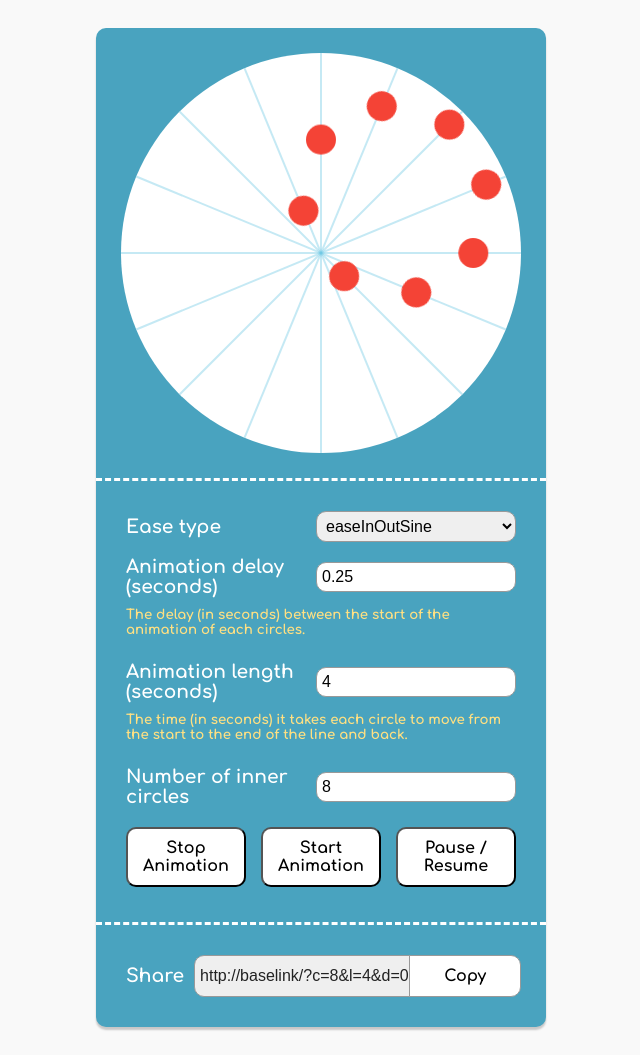
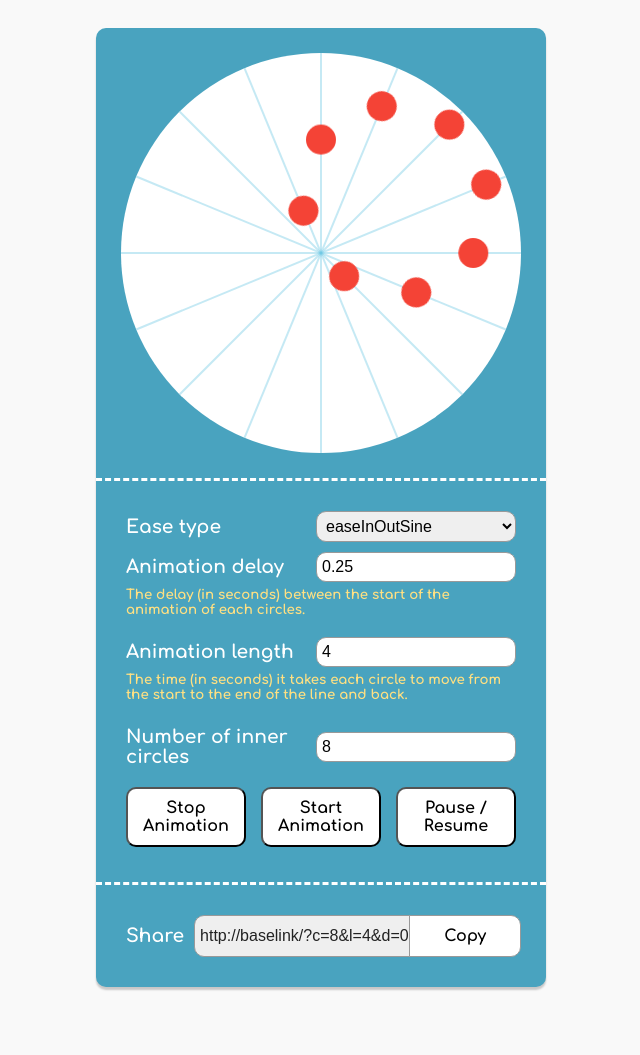
Before and after one commit to not-dalia/relevant-space, a Jekyll site: the page built from circular-animation/index.html, in a window 1280 px wide. Shown: the whole page, without its empty margins (327-967 px from the left). Built offline with Jekyll 4.4.1, drawn with Linux system fonts in a browser that asks for light colours; after the commit the page ends 1015 px from its top, so only the background shows below that.

Commit message:
fixes for ie

```diff
--- a/circular-animation/index.html
+++ b/circular-animation/index.html
@@ -298,7 +298,7 @@ lang: en
         </div>
       </div>
       <div class="row">
-        <label>Animation delay (seconds)</label>
+        <label>Animation delay</label>
         <div class="input">
           <input id="anim-delay" type="number" value="0.25">
         </div>
@@ -309,7 +309,7 @@ lang: en
         </div>
       </div>
       <div class="row">
-        <label>Animation length (seconds)</label>
+        <label>Animation length</label>
         <div class="input">
           <input id="anim-length" type="number" value="4">
         </div>
```
Also changed, not shown: other parts of circular-animation/index.html (+3 -1 lines).
